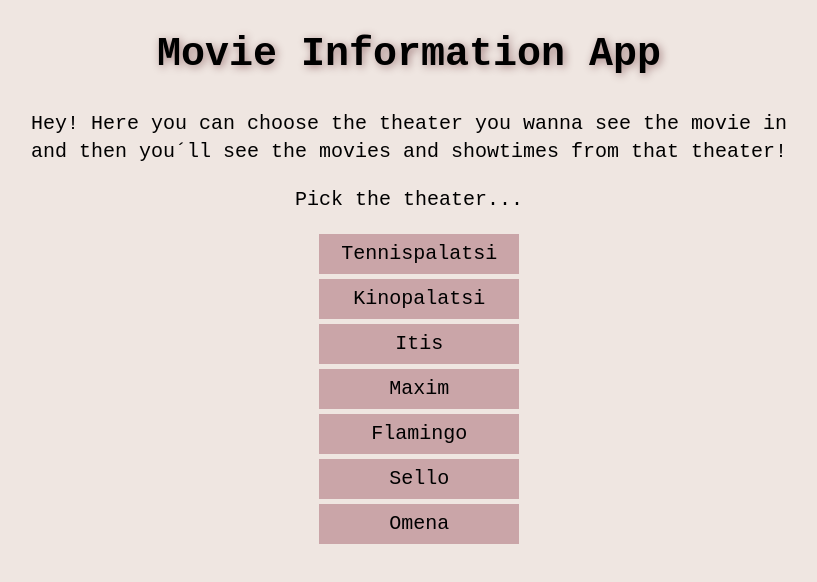
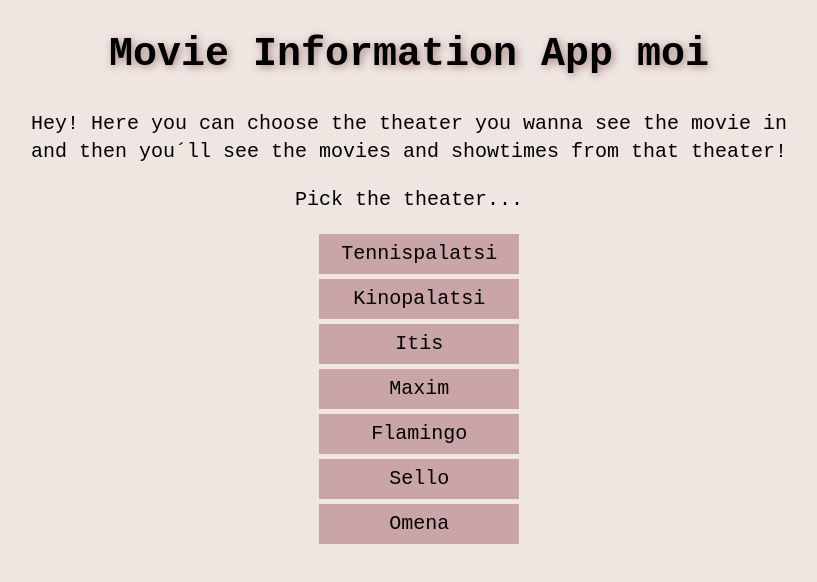
Before and after one commit to veerotta/HTMLBoilerPlate-MIA---Copy, a plain HTML site: page index.html in a window 1280 px wide. Shown: the whole page, without its empty margins (231-1048 px from the left). Drawn offline with nearby package versions, Linux system fonts and the light colour scheme.

Commit message:
Update index.html

```diff
--- a/index.html
+++ b/index.html
@@ -19,7 +19,7 @@
 
 <body>
 
-  <h1>Movie Information App</h1>
+  <h1>Movie Information App moi</h1>
     <p class="p1">Hey! Here you can choose the theater you wanna see the movie in <br> and then you´ll see the movies and showtimes  from that theater!</p>
     <p>Pick the theater...</p>
     <div class="teatterit">
```
